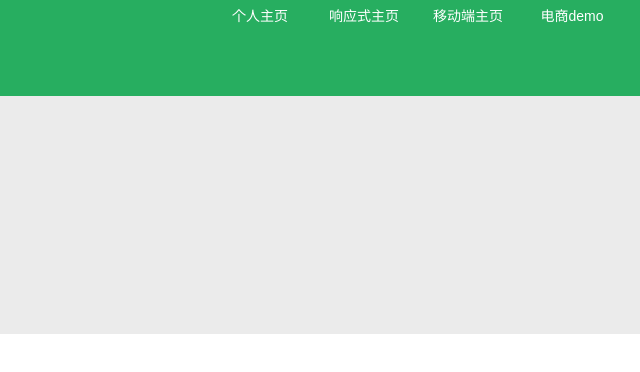
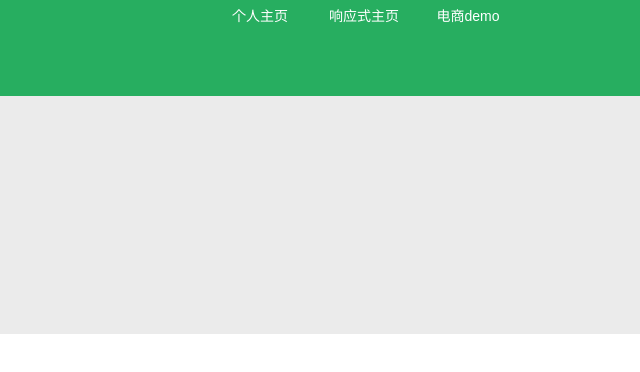
Before and after one commit to qiqihaobenben/qiqihaobenben.github.io, a plain HTML site: page dataexchange/index.html in a window 1280 px wide. Shown: the full height of the page, 640-1280 px from the left. Drawn offline with Linux system fonts and the light colour scheme.

Commit message:
change header items

```diff
--- a/dataexchange/index.html
+++ b/dataexchange/index.html
@@ -33,7 +33,7 @@
                     <div class="row">
                         <a href="../index.html" class="col-sm-3 col-xs-3 links">个人主页</a>
                         <a href="../responsive/xiangyingshi_1feel.html" class="col-sm-3 col-xs-3 links">响应式主页</a>
-                        <a href="../moblie/xiachufang.html" class="col-sm-3 col-xs-3 links">移动端主页</a>
+                        <!--<a href="../moblie/xiachufang.html" class="col-sm-3 col-xs-3 links">移动端主页</a>-->
                         <a href="../beaut/beaut.html" class="col-sm-3 col-xs-3 links">电商demo</a>
                     </div>
                 </div>
```
